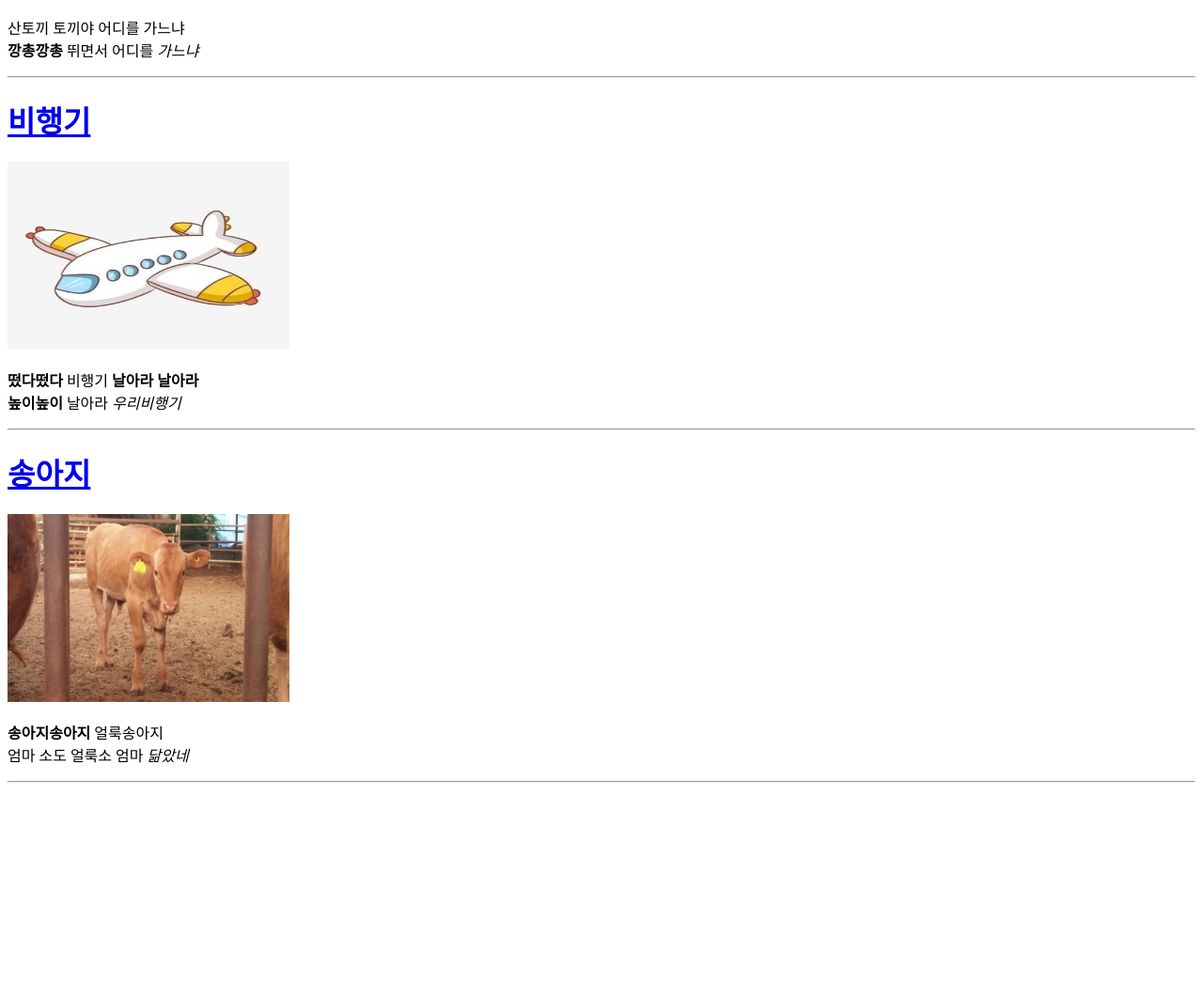
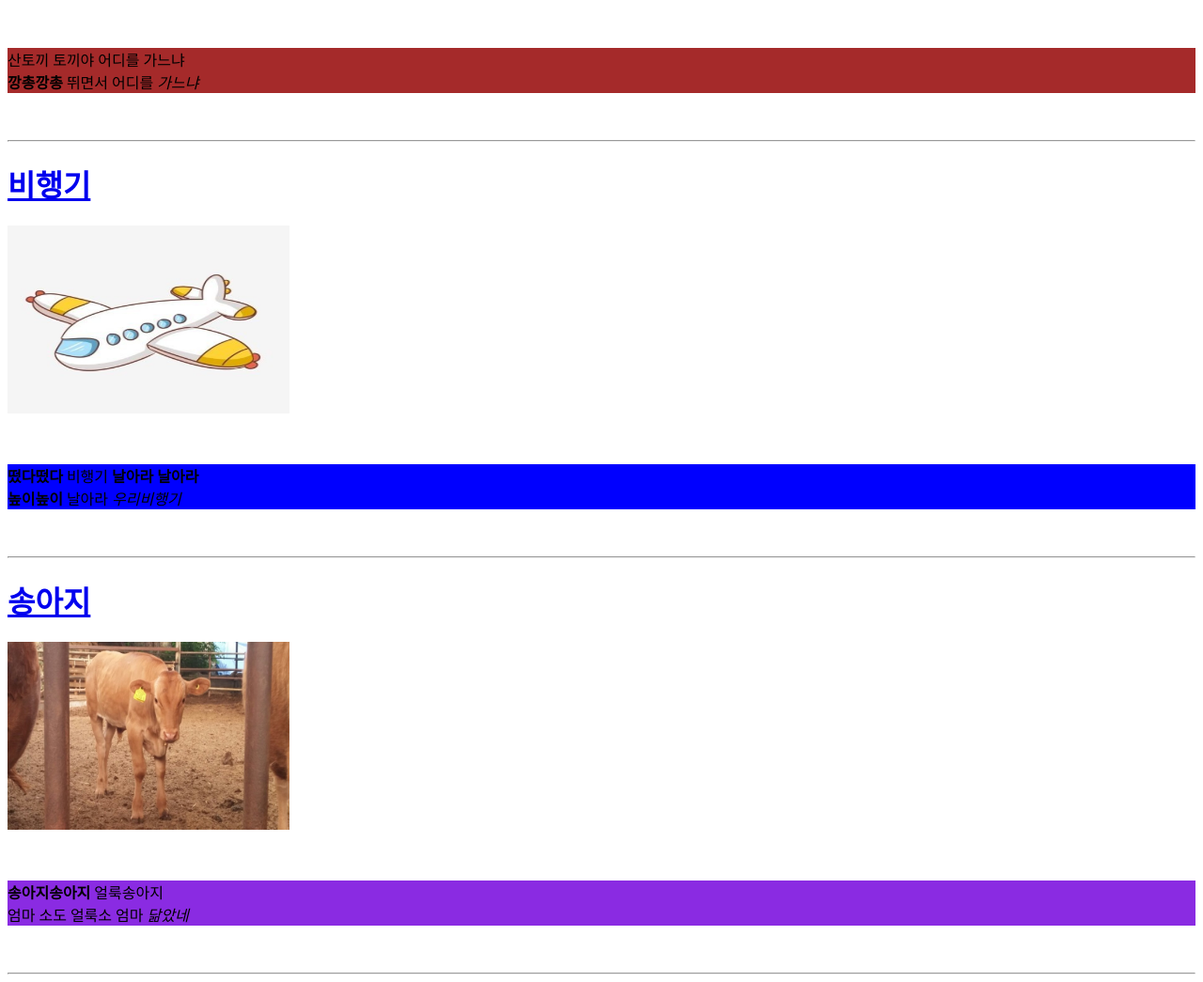
Before and after one commit to ksw37/web_310, a plain HTML site: page ex_song.html in a window 1280 px wide. Shown: the part 292-1337 px from the top of the page at 94% size. Before the commit the page ends 1133 px from the top, so only its background shows below. Drawn offline with Linux system fonts and the light colour scheme.

Commit message:
Update ex_song.html

```diff
--- a/ex_song.html
+++ b/ex_song.html
@@ -5,30 +5,43 @@
     <meta http-equiv="X-UA-Compatible" content="IE=edge">
     <meta name="viewport" content="width=device-width, initial-scale=1.0">
     <title>동요모음집</title>
+
+    <style>
+        div{margin-top: 50px;
+            margin-bottom: 50px;
+            background-color: brown;}
+        .box2 {background-color: blue;}
+        .box3 {background-color: blueviolet;}
+
+        h1 {color: cornflowerblue;}
+
+    </style>
+
+
 </head>
 <body>
     <h1>
-        <a href="https://terms.naver.com/entry.naver?docId=3653210&cid=59416&categoryId=59416" target="_blank">산토끼</a>
+            <a href="https://terms.naver.com/entry.naver?docId=3653210&cid=59416&categoryId=59416" target="_blank">산토끼</a>
     </h1>
         <img src="img/산토끼.jpg" alt="" width="300" height="200">
-    <p>산토끼 토끼야 어디를 가느냐<br>
-        <b>깡총깡총</b> 뛰면서 어디를 <em>가느냐</em></p>
+    <div id="box1">산토끼 토끼야 어디를 가느냐<br>
+        <b>깡총깡총</b> 뛰면서 어디를 <em>가느냐</em></div>
         <hr>
 
         <h1>
             <a href="https://terms.naver.com/entry.naver?docId=3615241&cid=59416&categoryId=59417" target="_blank">비행기</a>
         </h1>
         <img src="img/비행기.jpg" alt="" width="300" height="200">
-    <p> <b>떴다떴다</b> 비행기 <b>날아라 날아라</b> <br>
-        <b>높이높이</b> 날아라  <em>우리비행기</em> </p>
+    <div class="box2"> <b>떴다떴다</b> 비행기 <b>날아라 날아라</b> <br>
+        <b>높이높이</b> 날아라  <em>우리비행기</em> </div>
         <hr>
 
         <h1>
             <a href="https://terms.naver.com/entry.naver?docId=3653286&cid=59416&categoryId=59416" target="_blank">송아지</a>
         </h1>
         <img src="img/송아지.jpg" alt="" width="300" height="200">
-    <p> <b>송아지송아지</b> 얼룩송아지 <br>
-        엄마 소도 얼룩소 엄마 <em>닮았네</em> </p>
+    <div class="box3"> <b>송아지송아지</b> 얼룩송아지 <br>
+        엄마 소도 얼룩소 엄마 <em>닮았네</em> </div>
         <hr>
 
 
```
